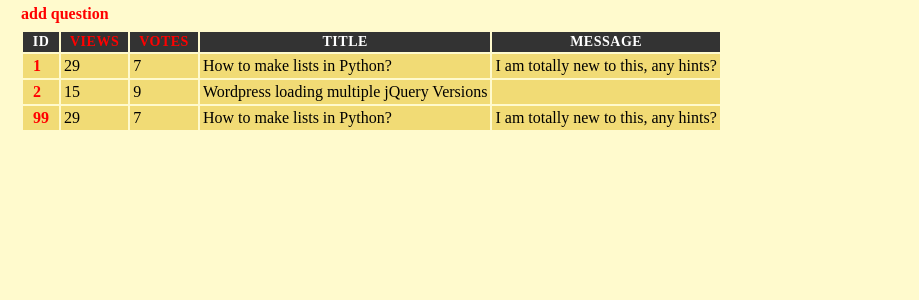
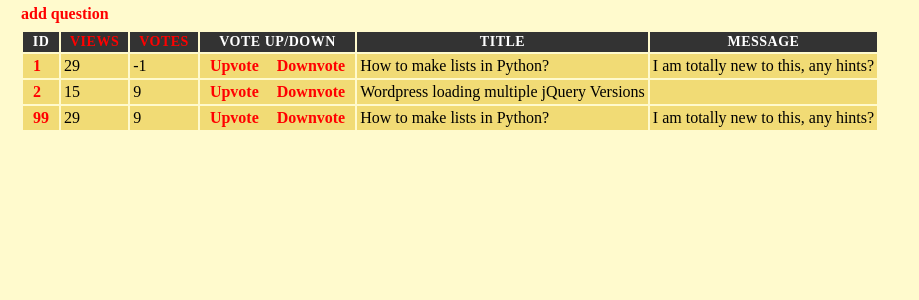
Before and after one commit to dapie346/AskMate, a Flask app: page / in a window 1280 px wide. Shown: the part 66-366 px from the top of the page, without its empty margins (0-919 px from the left). Run offline with Flask 2, Linux system fonts and the light colour scheme.

Commit message:
Added voting on questions

```diff
--- a/data_handler.py
+++ b/data_handler.py
@@ -43,6 +43,20 @@ def write_question(question, filename):
         file.close()
 
     return id
+
+def question_vote(question_id, vote):
+    questions = get_all_questions()
+    for i, question in enumerate(questions):
+        if question['id'] == question_id:
+            vote_number = int(questions[i]['vote_number'])
+            vote_number += vote
+            questions[i]['vote_number'] = vote_number
+
+    with open(QUESTIONS_DATA, 'w') as file:
+        csv_writer = csv.writer(file)
+        csv_writer.writerow(QUESTION_HEADER)
+        for question in questions:
+            csv_writer.writerow(question.values())
 
 def update_question(question_id, title, message):
     questions = get_all_questions()
--- a/sample_data/question.csv
+++ b/sample_data/question.csv
@@ -1,4 +1,7 @@
 id,submission_time,view_number,vote_number,title,message,image
-1,1493368154,29,7,How to make lists in Python?,"I am totally new to this, any hints?",
+
+1,1493368154,29,-1,How to make lists in Python?,"I am totally new to this, any hints?",
+
 2,1493068124,15,9,Wordpress loading multiple jQuery Versions,,
-99,0493368154,29,7,How to make lists in Python?,"I am totally new to this, any hints?",
+
+99,0493368154,29,9,How to make lists in Python?," I am totally new to this, any hints?",
--- a/server.py
+++ b/server.py
@@ -41,6 +41,15 @@ def show_question(question_id):
     answers = sorted(answers, key=lambda d: d['vote_number'], reverse=True)
     return render_template('display-question.html', question=question, answers=answers)
 
+@app.route("/question/<question_id>/vote-up")
+def question_upvote(question_id):
+    question_vote(question_id, 1)
+    return redirect(url_for('home_page'))
+
+@app.route("/question/<question_id>/vote-down")
+def question_downvote(question_id):
+    question_vote(question_id, -1)
+    return redirect(url_for('home_page'))
 
 @app.route("/question/<question_id>/new-answer", methods=['GET', 'POST'])
 def post_answer(question_id):
--- a/templates/home_page.html
+++ b/templates/home_page.html
@@ -17,6 +17,7 @@
 {#                <th>submission_time</th>#}
                 <th><a href="{{ url_for('home_page', order_by='view_number') }}">views</a></th>
                 <th><a href="{{ url_for('home_page', order_by='vote_number') }}">votes</a></th>
+                <th>vote up/down</th>
                 <th>title</th>
                 <th>message</th>
 {#                <th>image</th>#}
@@ -30,6 +31,10 @@
 {#            <td>{{x.submission_time}}</td>#}
             <td>{{x.view_number}}</td>
             <td>{{x.vote_number}}</td>
+            <td>
+                <a href="{{ url_for('question_upvote', question_id = x.id) }}">Upvote</a>
+                <a href="{{ url_for('question_downvote', question_id = x.id) }}">Downvote</a>
+            </td>
             <td>{{x.title}}</td>
             <td>{{x.message}}</td>
 {#            <td>{{x.image}}</td>#}
```
